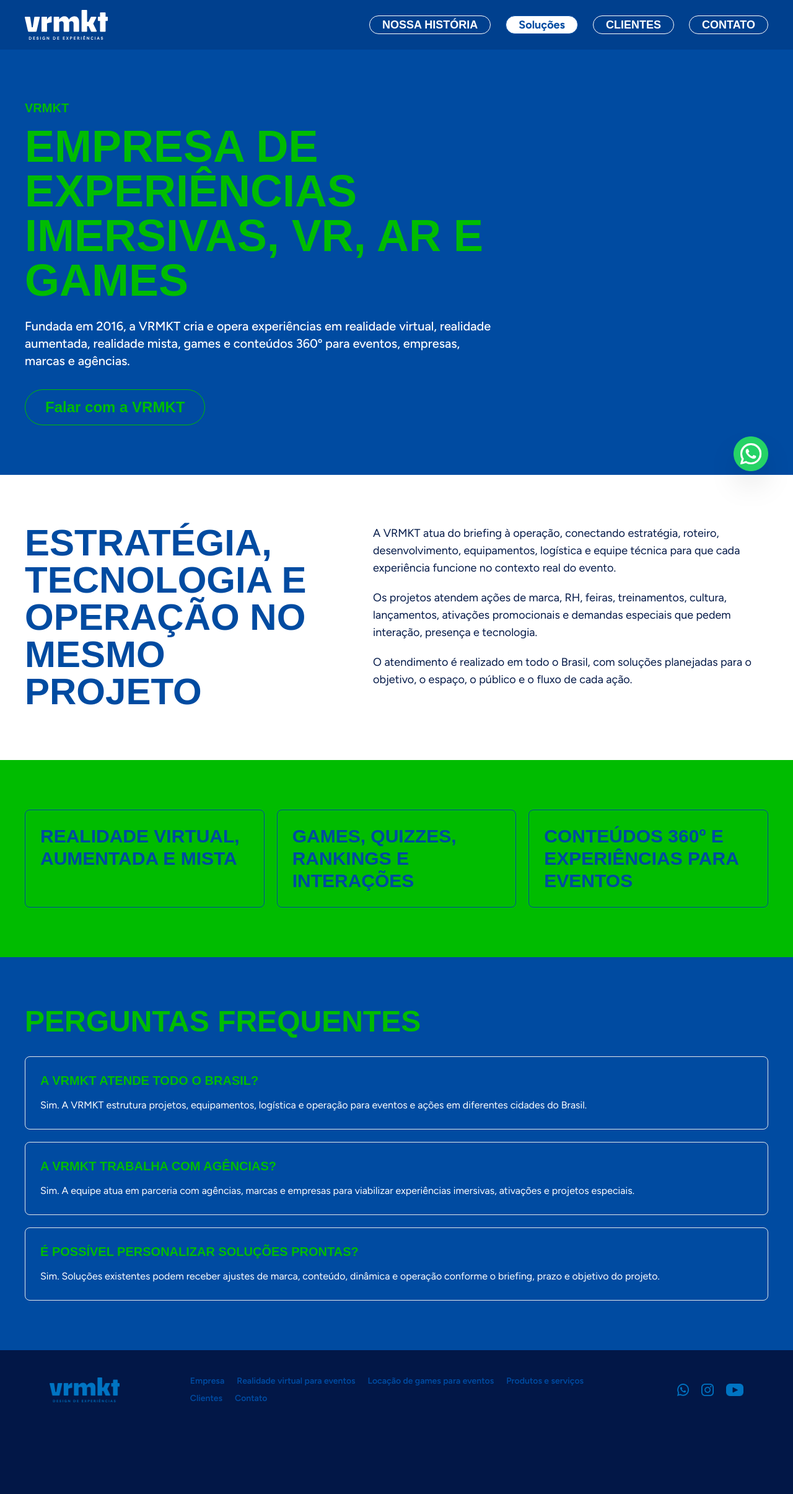
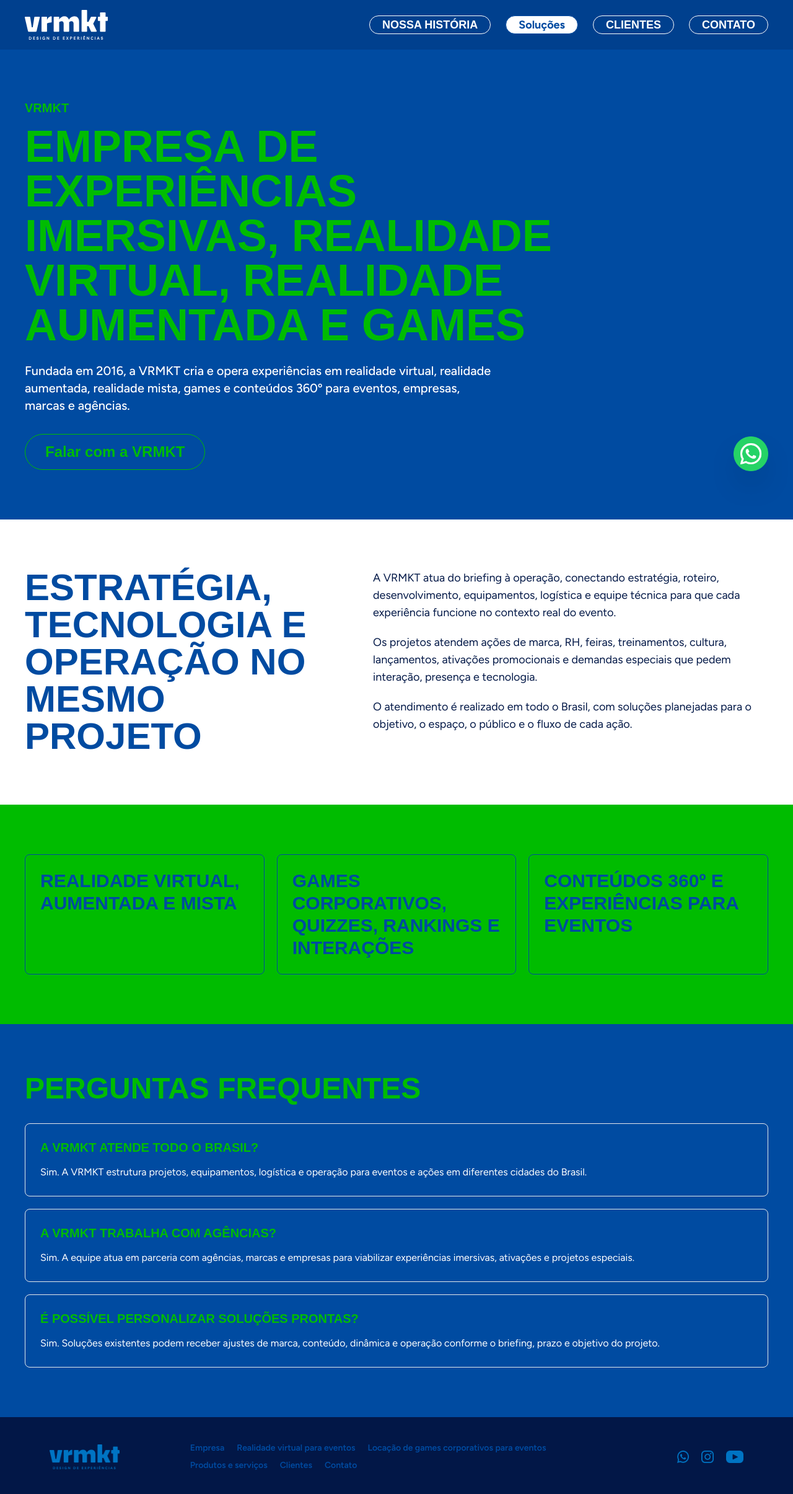
Before and after one commit to vrmkt/VRMKT, a Next.js app: page /empresa-de-experiencias-imersivas in a window 1280 px wide. Shown: the top 2410 px of the page at 62% size. Before the commit the page ends 2306 px from the top, so only its background shows below. Built offline with nearby package versions, Linux system fonts and the light colour scheme; a web font is replaced by a local one; what tailwindcss-animated would draw is missing.

Commit message:
refactor: padroniza realidade virtual e games corporativos

```diff
--- a/src/app/empresa-de-experiencias-imersivas/page.tsx
+++ b/src/app/empresa-de-experiencias-imersivas/page.tsx
@@ -2,14 +2,14 @@ import type { Metadata } from 'next'
 import Link from 'next/link'
 
 export const metadata: Metadata = {
-  title: 'Empresa de Experiências Imersivas, VR, AR e Games',
+  title: 'Empresa de Experiências Imersivas, Realidade Virtual, Realidade Aumentada e Games',
   description:
     'Conheça a VRMKT, empresa brasileira especializada em realidade virtual, realidade aumentada, games e experiências tecnológicas para eventos, empresas, marcas e agências.',
   alternates: {
     canonical: '/empresa-de-experiencias-imersivas',
   },
   openGraph: {
-    title: 'Empresa de Experiências Imersivas, VR, AR e Games',
+    title: 'Empresa de Experiências Imersivas, Realidade Virtual, Realidade Aumentada e Games',
     description:
       'Conheça a VRMKT, empresa brasileira especializada em realidade virtual, realidade aumentada, games e experiências tecnológicas para eventos, empresas, marcas e agências.',
     url: '/empresa-de-experiencias-imersivas',
@@ -43,7 +43,7 @@ export default function EmpresaDeExperienciasImersivas() {
             VRMKT
           </p>
           <h1 className="owners-xnarrow mt-3 text-5xl font-bold leading-none text-[#00BC00] md:text-7xl">
-            Empresa de experiências imersivas, VR, AR e games
+            Empresa de experiências imersivas, Realidade Virtual, Realidade Aumentada e games
           </h1>
           <p className="mt-6 max-w-3xl text-lg font-medium leading-8 md:text-xl">
             Fundada em 2016, a VRMKT cria e opera experiências em realidade
@@ -88,7 +88,7 @@ export default function EmpresaDeExperienciasImersivas() {
         <div className="mx-auto grid w-full max-w-7xl gap-5 md:grid-cols-3">
           {[
             'Realidade virtual, aumentada e mista',
-            'Games, quizzes, rankings e interações',
+            'Games corporativos, quizzes, rankings e interações',
             'Conteúdos 360º e experiências para eventos',
           ].map((item) => (
             <div key={item} className="rounded-lg border border-[#004BA1] p-6">
--- a/src/app/nossa-historia/layout.tsx
+++ b/src/app/nossa-historia/layout.tsx
@@ -3,14 +3,14 @@ import type { Metadata } from 'next'
 export const metadata: Metadata = {
   title: 'Nossa História',
   description:
-    'Conheça a trajetória da VRMKT, empresa que desde 2016 cria experiências imersivas, realidade virtual, games e tecnologia para eventos.',
+    'Conheça a trajetória da VRMKT, empresa que desde 2016 cria experiências imersivas, realidade virtual, games corporativos e tecnologia para eventos.',
   alternates: {
     canonical: '/nossa-historia',
   },
   openGraph: {
     title: 'Nossa História | VRMKT',
     description:
-      'Conheça a trajetória da VRMKT em experiências imersivas, realidade virtual, games e tecnologia para eventos.',
+      'Conheça a trajetória da VRMKT em experiências imersivas, realidade virtual, games corporativos e tecnologia para eventos.',
     url: '/nossa-historia',
   },
 }
--- a/src/app/nossa-historia/page.tsx
+++ b/src/app/nossa-historia/page.tsx
@@ -241,7 +241,7 @@ export default function NossaHistoria() {
               <p className="mt-2 max-w-72 text-sm font-medium text-neutral-600 md:max-w-[380px] md:text-base">
                 · Concepção da &quot;Estação das Experiências Sicredi&quot;
                 integrando Realidade Virtual, Realidade Aumentada, filmes e
-                games interativos.
+                games corporativos interativos.
               </p>
             </div>
             {/* Item 6 */}
@@ -294,7 +294,7 @@ export default function NossaHistoria() {
               </h4>
               <p className="mt-2 max-w-72 text-sm font-medium text-neutral-600 md:max-w-[380px] md:text-base">
                 · Treinamentos corporativos em Realidade Virtual para a Auren
-                Energia. <br className="mb-1" />· Ativação Caiaque VR para o
+                Energia. <br className="mb-1" />· Ativação Caiaque Realidade Virtual para o
                 Coob
               </p>
             </div>
--- a/src/app/page.tsx
+++ b/src/app/page.tsx
@@ -164,7 +164,7 @@ export default function Home() {
               <p>Como fazemos isso?</p>
               <p>
                 Com criatividade e inovação: usamos realidade virtual, aumentada
-                e mista, games interativos e criamos design de experiências para
+                e mista, games corporativos interativos e criamos design de experiências para
                 aumentar o impacto na comunicação das marcas.
               </p>
               <p className="font-bold">A tecnologia está na nossa essência.</p>
--- a/src/app/produtos-e-servicos/page.tsx
+++ b/src/app/produtos-e-servicos/page.tsx
@@ -194,7 +194,7 @@ export default function ProdutosEServicos() {
               </div>
               <div className="flex h-0 w-full flex-col justify-between overflow-hidden transition-all duration-500 group-hover:h-[210px] md:group-hover:h-[250px]">
                 <p className="pr-3 pt-5 text-xs">
-                  Games interativos são ferramentas poderosas no live marketing.
+                  Games corporativos interativos são ferramentas poderosas no live marketing.
                   <br />
                   Criamos jogos personalizados que aumentam o engajamento,
                   ampliam o tempo de interação com a marca e geram dados em
--- a/src/app/realidade-virtual-para-eventos/page.tsx
+++ b/src/app/realidade-virtual-para-eventos/page.tsx
@@ -36,7 +36,7 @@ const serviceJsonLd = {
 
 const faq = [
   {
-    question: 'É possível usar VR em eventos com grande circulação?',
+    question: 'É possível usar Realidade Virtual em eventos com grande circulação?',
     answer:
       'Sim. O projeto precisa considerar fluxo, tempo médio de experiência, espaço disponível, equipe de apoio e operação técnica para manter a ação organizada.',
   },
@@ -66,7 +66,7 @@ export default function RealidadeVirtualParaEventos() {
             Realidade virtual para eventos
           </p>
           <h1 className="owners-xnarrow max-w-5xl text-5xl font-bold leading-none text-[#00BC00] md:text-7xl">
-            Criação, equipamentos e operação de VR para eventos
+            Criação, equipamentos e operação de Realidade Virtual para eventos
           </h1>
           <p className="max-w-3xl text-lg leading-8 md:text-xl">
             Experiências em realidade virtual para eventos corporativos,
@@ -84,7 +84,7 @@ export default function RealidadeVirtualParaEventos() {
 
       <section className="mx-auto grid w-full max-w-7xl gap-10 px-5 py-20 md:grid-cols-[0.9fr_1.1fr] md:px-10">
         <h2 className="owners-xnarrow text-4xl font-bold text-[#004BA1] md:text-6xl">
-          VR planejada para funcionar no ambiente do evento
+          Realidade Virtual planejada para funcionar no ambiente do evento
         </h2>
         <div className="grid gap-5 text-base leading-7 md:text-lg">
           <p>
--- a/src/components/Footer.tsx
+++ b/src/components/Footer.tsx
@@ -15,7 +15,7 @@ const footerLinks = [
     url: '/realidade-virtual-para-eventos',
   },
   {
-    title: 'Locação de games para eventos',
+    title: 'Locação de games corporativos para eventos',
     url: '/locacao-de-games-para-eventos',
   },
   {
--- a/src/components/Header.tsx
+++ b/src/components/Header.tsx
@@ -40,7 +40,7 @@ export function Header() {
       url: '/realidade-virtual-para-eventos',
     },
     {
-      title: 'Locação de games para eventos',
+      title: 'Locação de games corporativos para eventos',
       url: '/locacao-de-games-para-eventos',
     },
     {
```
Also changed, not shown: src/app/locacao-de-games-para-eventos/page.tsx (+6 -6 lines).
